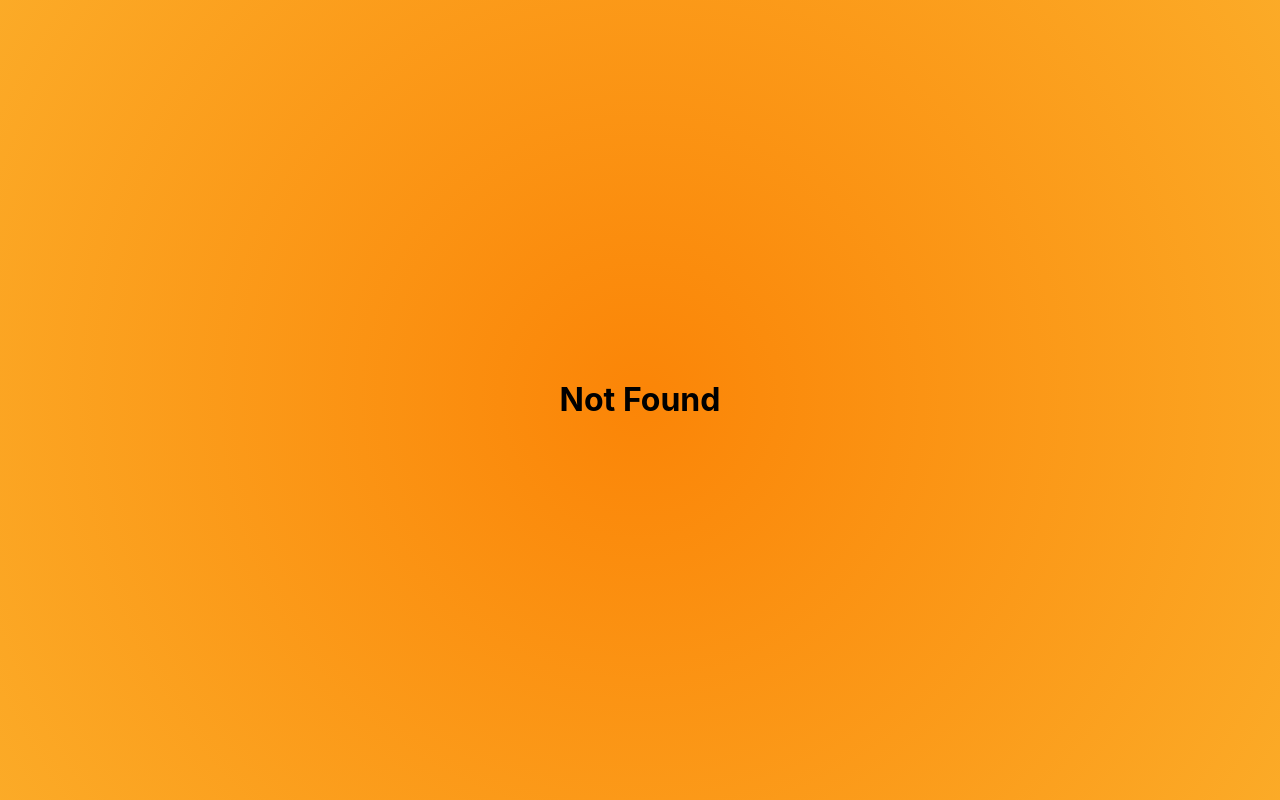
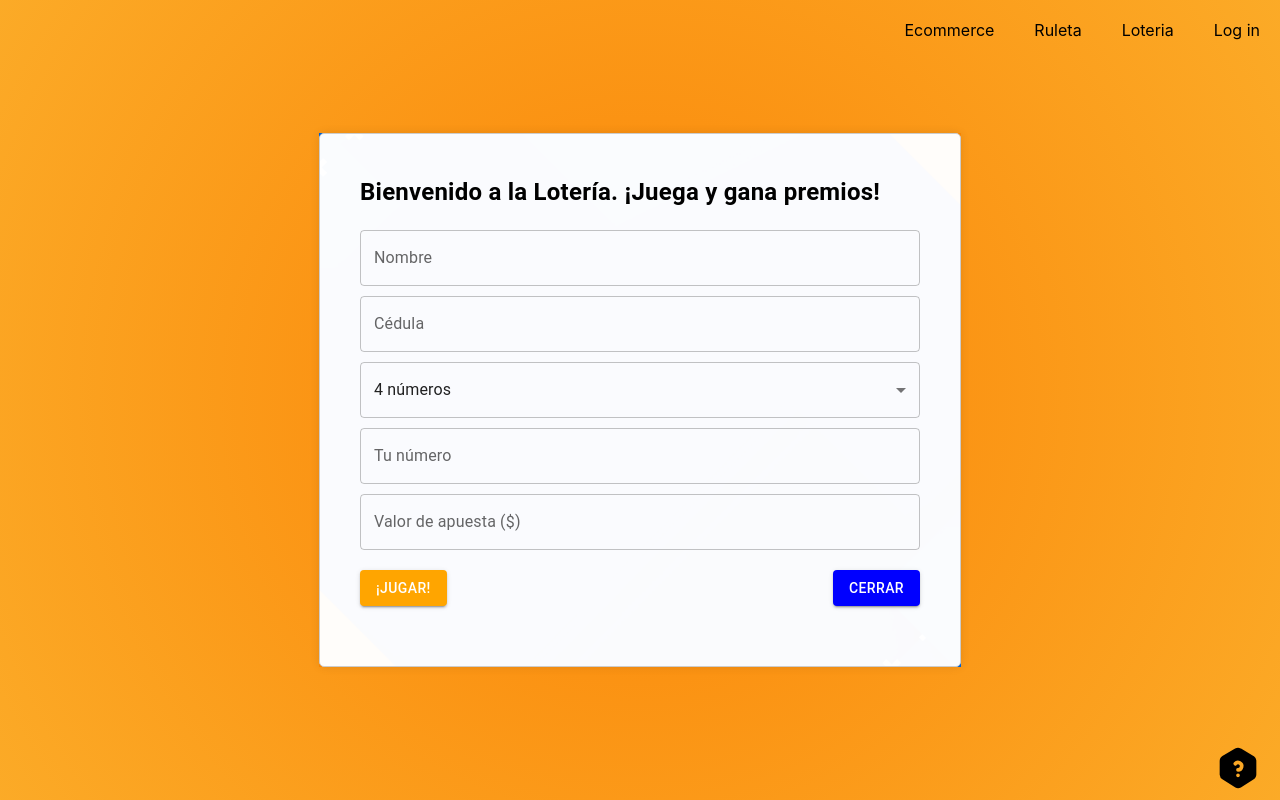
Before and after one commit to juanpabl0svn/integration, a React (Vite) app: page /loteria in a window 1280 px wide. Built offline with nearby package versions, Linux system fonts and the light colour scheme.

Commit message:
Se añadió la loteria

```diff
--- a/package.json
+++ b/package.json
@@ -10,6 +10,10 @@
     "preview": "vite preview"
   },
   "dependencies": {
+    "@emotion/react": "^11.11.1",
+    "@emotion/styled": "^11.11.0",
+    "@mui/icons-material": "^5.14.15",
+    "@mui/material": "^5.14.15",
     "react": "^18.2.0",
     "react-dom": "^18.2.0",
     "react-router-dom": "^6.17.0"
--- /dev/null
+++ b/src/components/loteria/page.jsx
@@ -0,0 +1,259 @@
+import React, { Component } from "react";
+import TextField from "@mui/material/TextField";
+import Button from "@mui/material/Button";
+import Select from "@mui/material/Select";
+import MenuItem from "@mui/material/MenuItem";
+import Grid from "@mui/material/Grid";
+import Typography from "@mui/material/Typography";
+
+
+const cardStyle = {
+  background: "url('/images/fondo.jpg') no-repeat center center fixed",
+  opacity: "1",
+  backgroundColor: "white",
+  backgroundSize: "cover",
+};
+
+const card = {
+  border: "1px solid #ccc",
+  boxShadow: "0 0 10px rgba(0, 0, 0, 0.1)",
+  padding: "20px",
+  borderRadius: "5px",
+  margin: "20px auto",
+  maxWidth: "600px",
+  backgroundColor: "rgba(255, 255, 255, 0.98)",
+};
+
+const formStyle = {
+  display: "flex",
+  flexDirection: "column",
+  alignItems: "center",
+  padding: "20px",
+  height: "100%",
+};
+
+const textFieldStyle = {
+  marginBottom: "10px",
+};
+
+const headerStyle = {
+  fontSize: "24px",
+  fontWeight: "bold",
+  marginBottom: "20px",
+};
+
+const buttonContainerStyle = {
+  display: "flex",
+  justifyContent: "space-between",
+  alignItems: "center",
+  marginTop: "10px",
+};
+
+class loteria extends Component {
+  constructor(props) {
+    super(props);
+
+    this.state = {
+      nombre: "",
+      cedula: "",
+      loteriaSeleccionada: "4 números",
+      numeroJugador: "",
+      apuesta: "",
+      resultado: "",
+      numeroMaquina: null,
+      ganancias: 0,
+    };
+  }
+
+  jugarLoteria = () => {
+    const nombre = this.state.nombre;
+    const cedula = this.state.cedula;
+    const numeroText = this.state.numeroJugador;
+    const loteriaSeleccionada = this.state.loteriaSeleccionada;
+    const apuestaText = this.state.apuesta.replace(",", "");
+
+    if (!nombre.match(/^[a-zA-Z\s]+$/)) {
+      this.setState({ resultado: "El nombre solo debe contener letras." });
+      return;
+    }
+
+    if (!cedula.match(/^[0-9]{6,15}$/)) {
+      this.setState({
+        resultado: "Ingresa una cédula válida de 6 a 15 dígitos.",
+      });
+      return;
+    }
+
+    if (!numeroText.match(/^[0-9]+$/)) {
+      this.setState({ resultado: "El número debe contener solo números." });
+      return;
+    }
+
+    const digitosLoteria =
+      loteriaSeleccionada === "4 números"
+        ? 4
+        : loteriaSeleccionada === "6 números"
+        ? 6
+        : loteriaSeleccionada === "8 números"
+        ? 8
+        : 0;
+
+    if (numeroText.length !== digitosLoteria) {
+      this.setState({
+        resultado: `El número debe tener ${digitosLoteria} dígitos para la lotería seleccionada.`,
+      });
+      return;
+    }
+
+    if (!apuestaText.match(/^[0-9]+$/)) {
+      this.setState({
+        resultado: "El valor de apuesta debe contener solo números.",
+      });
+      return;
+    }
+
+    const numeroJugador = parseInt(numeroText, 10);
+    const apuesta = parseFloat(apuestaText);
+
+    const min = Math.pow(10, digitosLoteria - 1);
+    const max = Math.pow(10, digitosLoteria) - 1;
+    let numeroLoteria = Math.floor(min + Math.random() * (max - min + 1));
+
+    this.setState({
+      numeroMaquina: numeroLoteria,
+    });
+
+    if (numeroJugador === numeroLoteria) {
+      const factorGanancia =
+        loteriaSeleccionada === "4 números"
+          ? 3
+          : loteriaSeleccionada === "6 números"
+          ? 6
+          : 20;
+      const ganancias = apuesta * factorGanancia;
+      const gananciasFormateadas = new Intl.NumberFormat("en-US", {
+        style: "currency",
+        currency: "USD",
+      }).format(ganancias);
+
+      this.setState({
+        resultado: `¡Felicidades! Has ganado ${gananciasFormateadas}.`,
+        ganancias,
+      });
+    } else {
+      this.setState({
+        resultado: "Perdiste. Inténtalo de nuevo.",
+      });
+    }
+  };
+
+  render() {
+    return (
+      <div style={cardStyle}>
+        <div style={card}>
+          <Grid container spacing={2} style={formStyle}>
+            <Grid item xs={12}>
+              <form noValidate autoComplete="off">
+                <Typography style={headerStyle}>
+                  Bienvenido a la Lotería. ¡Juega y gana premios!
+                </Typography>
+                <TextField
+                  label="Nombre"
+                  variant="outlined"
+                  fullWidth
+                  value={this.state.nombre}
+                  onChange={(e) => this.setState({ nombre: e.target.value })}
+                  style={textFieldStyle}
+                />
+                <TextField
+                  label="Cédula"
+                  variant="outlined"
+                  fullWidth
+                  value={this.state.cedula}
+                  onChange={(e) => this.setState({ cedula: e.target.value })}
+                  style={textFieldStyle}
+                />
+                <Select
+                  label="Lotería"
+                  variant="outlined"
+                  fullWidth
+                  value={this.state.loteriaSeleccionada}
+                  onChange={(e) =>
+                    this.setState({ loteriaSeleccionada: e.target.value })
+                  }
+                  style={textFieldStyle}
+                >
+                  <MenuItem value="4 números">4 números</MenuItem>
+                  <MenuItem value="6 números">6 números</MenuItem>
+                  <MenuItem value="8 números">8 números</MenuItem>
+                </Select>
+                <TextField
+                  label="Tu número"
+                  variant="outlined"
+                  fullWidth
+                  value={this.state.numeroJugador}
+                  onChange={(e) =>
+                    this.setState({ numeroJugador: e.target.value })
+                  }
+                  style={textFieldStyle}
+                />
+                <TextField
+                  label="Valor de apuesta ($)"
+                  variant="outlined"
+                  fullWidth
+                  value={this.state.apuesta}
+                  onChange={(e) => this.setState({ apuesta: e.target.value })}
+                  style={textFieldStyle}
+                />
+                <div style={buttonContainerStyle}>
+                  <Button
+                    variant="contained"
+                    style={{ backgroundColor: "orange", color: "white" }}
+                    onClick={this.jugarLoteria}
+                  >
+                    ¡Jugar!
+                  </Button>
+                  <Button
+                    variant="contained"
+                    style={{ backgroundColor: "blue", color: "white" }}
+                    onClick={() => window.location.reload()}
+                  >
+                    Cerrar
+                  </Button>
+                </div>
+                <div>
+                  {this.state.resultado && (
+                    <Typography>{this.state.resultado}</Typography>
+                  )}
+                  {this.state.numeroMaquina && (
+                    <Typography>
+                      Número de la lotería de{" "}
+                      {this.state.loteriaSeleccionada.split(" ")[0]} números:{" "}
+                      {this.state.numeroMaquina}
+                    </Typography>
+                  )}
+                  {this.state.ganancias > 0 && (
+                    <Typography>
+                      ¡Felicidades! Has ganado{" "}
+                      {this.state.ganancias > 1 ? "$" : "un dólar"}
+                      {this.state.ganancias}.
+                    </Typography>
+                  )}
+                </div>
+                <div
+                  style={{
+                    display: "flex",
+                    justifyContent: "center",
+                    paddingTop: "20px",
+                  }}
+                ></div>
+              </form>
+            </Grid>
+          </Grid>
+        </div>
+      </div>
+    );
+  }
+}
+
+export default loteria;
--- a/src/main.jsx
+++ b/src/main.jsx
@@ -2,6 +2,7 @@ import ReactDOM from "react-dom/client";
 import "./index.css";
 import Login from "./components/login/page";
 import Ecommerce from "./components/e-commerce/page";
+import Loteria from "./components/loteria/page";
 
 import { createBrowserRouter, RouterProvider } from "react-router-dom";
 import Ruleta from "./components/ruleta/page";
@@ -26,12 +27,14 @@ const router = createBrowserRouter([
     ),
   },
   {
+    path: "/loteria",
+    element: (<Template>
+      <Loteria />
+    </Template>)
+  },
+  {
     path: "/login",
     element: <Login />,
-  },
-  {
-    path: "*",
-    element: <h1>Not Found</h1>,
   },
 ]);
 
--- a/src/templates/main/page.jsx
+++ b/src/templates/main/page.jsx
@@ -9,11 +9,13 @@ const Templeate = ({ children }) => {
         <nav>
           <Link to="/">Ecommerce</Link>
           <Link to="/ruleta">Ruleta</Link>
+          <Link to="/loteria">Loteria</Link>
           <Link to="/login">Log in</Link>
-          <Link to="/loteria">Loteria</Link>
         </nav>
       </header>
-      {children}
+      <div >
+        {children}
+      </div>
       <ChatBot />
     </>
   );
```
Also changed, not shown: src/components/loteria/loteria.css (added, +37 -0 lines), public/images/fondo.jpg (added), 1 other file (tests, documents, lock files or other folders).
